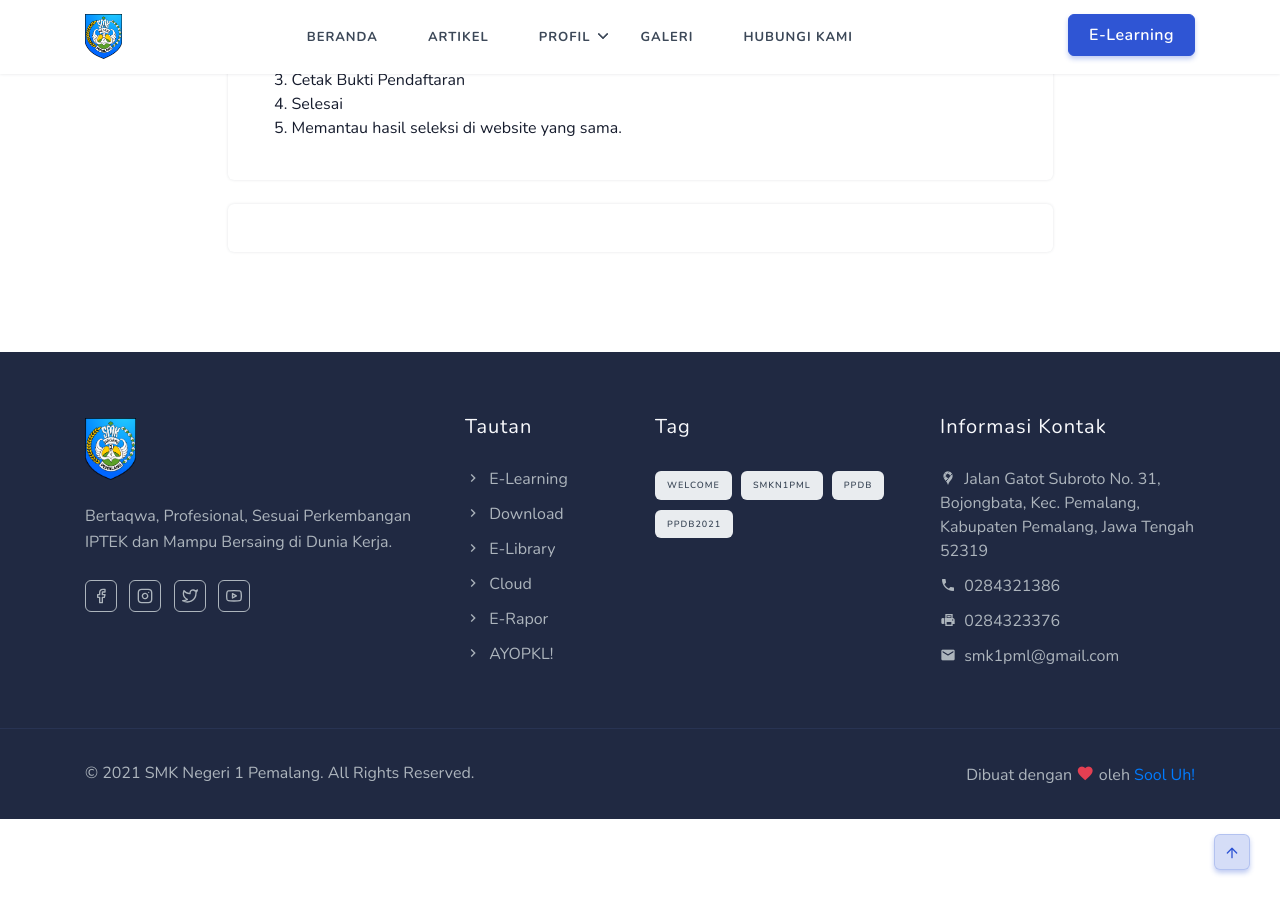
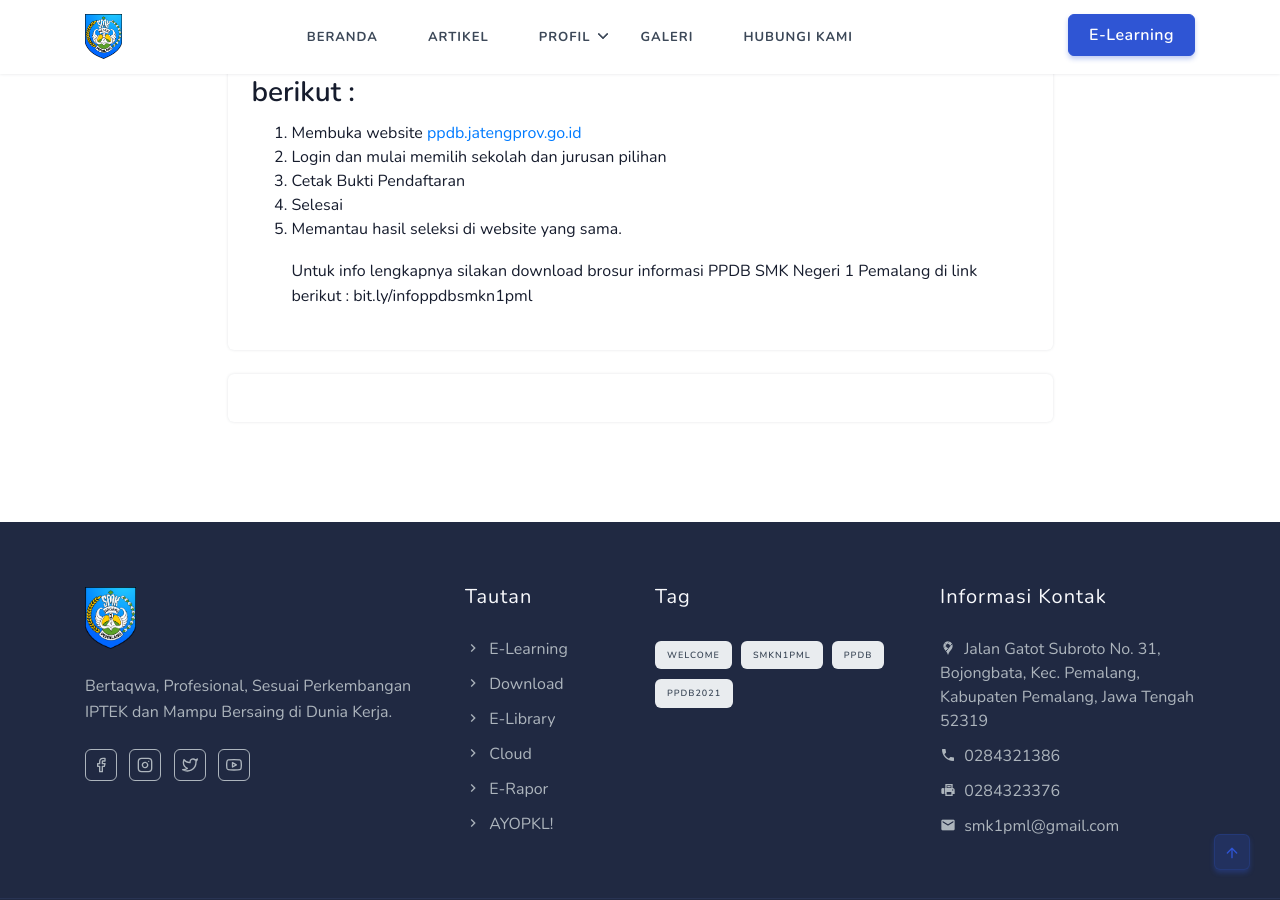
Before and after one commit to smkn1pml/website, a Jekyll site: the page built from _pages/ppdb.md, in a window 1280 px wide and 900 px high, scrolled down 1231 px. Built offline with Jekyll 4.4.1, drawn with Linux system fonts in a browser that asks for light colours; comment, search, counter and statistics services are not loaded.

Commit message:
Update Halaman “ppdb”

```diff
--- a/_pages/ppdb.md
+++ b/_pages/ppdb.md
@@ -3,7 +3,7 @@
 slug: ppdb
 date: 2021-05-25T02:54:30.688Z
 ---
-PPDB SMK Negeri 1 Pemalang 2021 akan dilaksanakan pada tanggal-tangggal berikut ini :
+### PPDB SMK Negeri 1 Pemalang 2021 akan dilaksanakan pada tanggal-tangggal berikut ini :
 
 1. Verifikasi Berkas Pendaftaran dan Penerimaan Token : 14 - 19 Juni 2021
 2. Pendaftaran , 21 - 24 Juni 2021
@@ -31,10 +31,14 @@
 2. Domisili Terdekat
 3. Jalur Prestasi, yaitu jalur seleksi yang menggunakan nilai rapot.
 
-Alur Pendaftaran PPDB SMK 2021 secara umum, seperti berikut :
+### Alur Pendaftaran PPDB SMK 2021 secara umum, seperti berikut :
 
 1. Membuka website [ppdb.jatengprov.go.id](https://ppdb.jatengprov.go.id)
 2. Login dan mulai memilih sekolah dan jurusan pilihan
 3. Cetak Bukti Pendaftaran
 4. Selesai
 5. Memantau hasil seleksi di website yang sama.
+
+
+
+   Untuk info lengkapnya silakan download brosur informasi PPDB SMK Negeri 1 Pemalang di link berikut : bit.ly/infoppdbsmkn1pml
```
